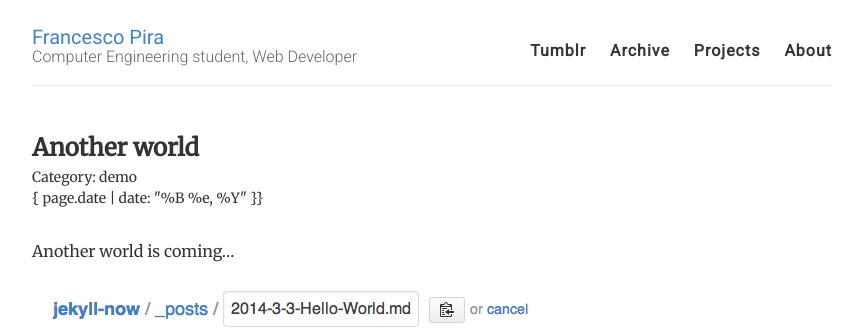
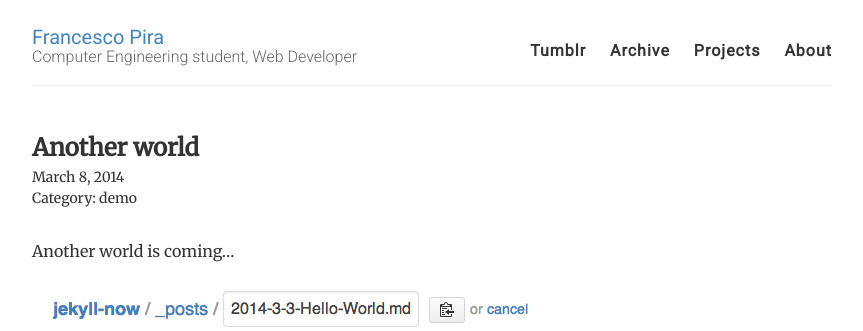
Before and after one commit to pirafrank/Jekyll-Blue, a Jekyll site: the page built from _posts/2014-3-8-Another-World.md, in a window 1280 px wide. Shown: the top 331 px of the page, without its empty margins (208-1071 px from the left). Built offline with Jekyll 4.4.1, drawn with Linux system fonts in a browser that asks for light colours; Markdown is read by kramdown in place of the engine named in the settings.

Commit message:
fix typo

```diff
--- a/_layouts/post.html
+++ b/_layouts/post.html
@@ -7,10 +7,10 @@ layout: default
     {{ page.title }}
   </div>
   <div class="post-details">
-    Category: {{ page.categories }}
+    {{ page.date | date: "%B %e, %Y" }}
   </div>
   <div class="post-details">
-    { page.date | date: "%B %e, %Y" }}
+    Category: {{ page.categories }}
   </div>
 
   <br>
```
